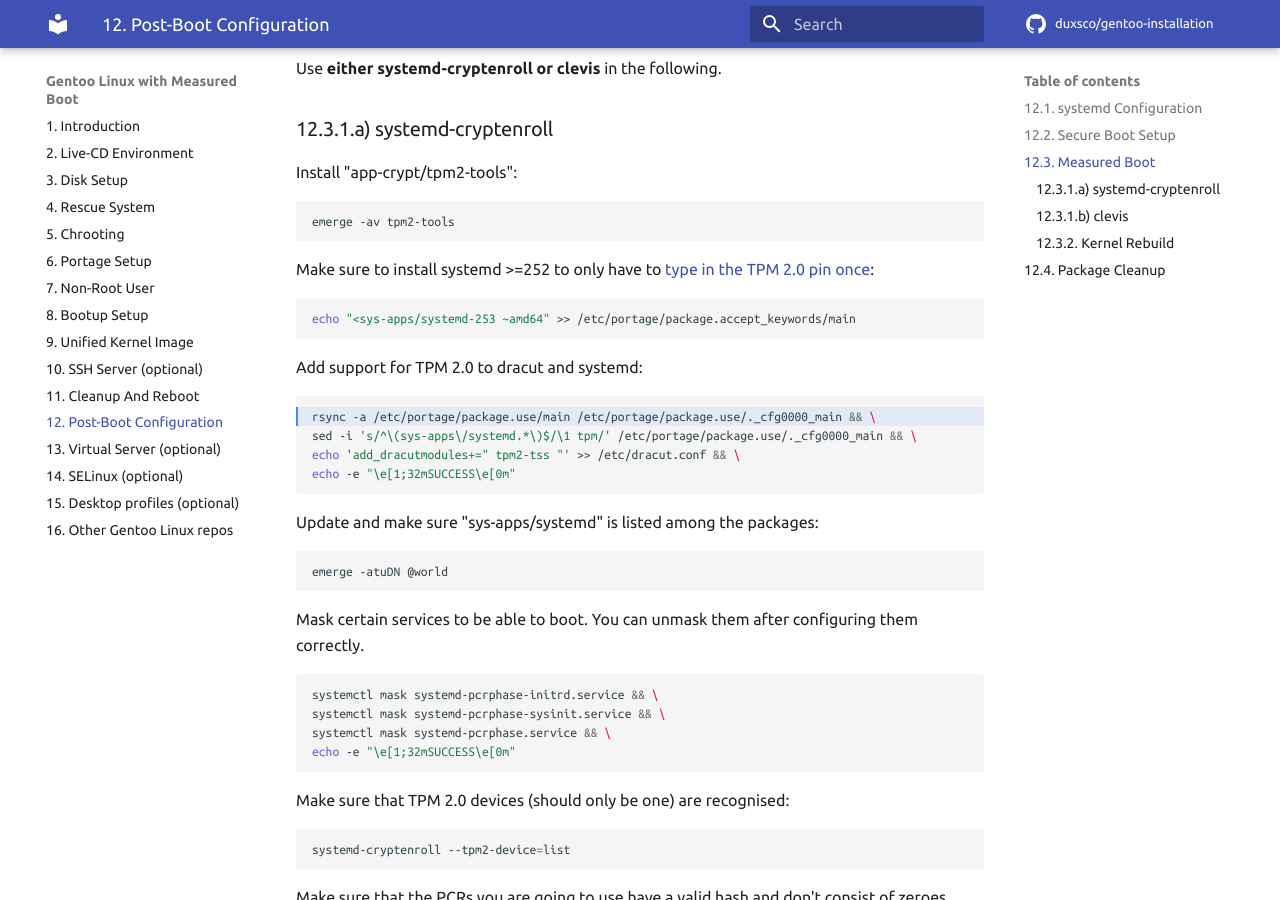
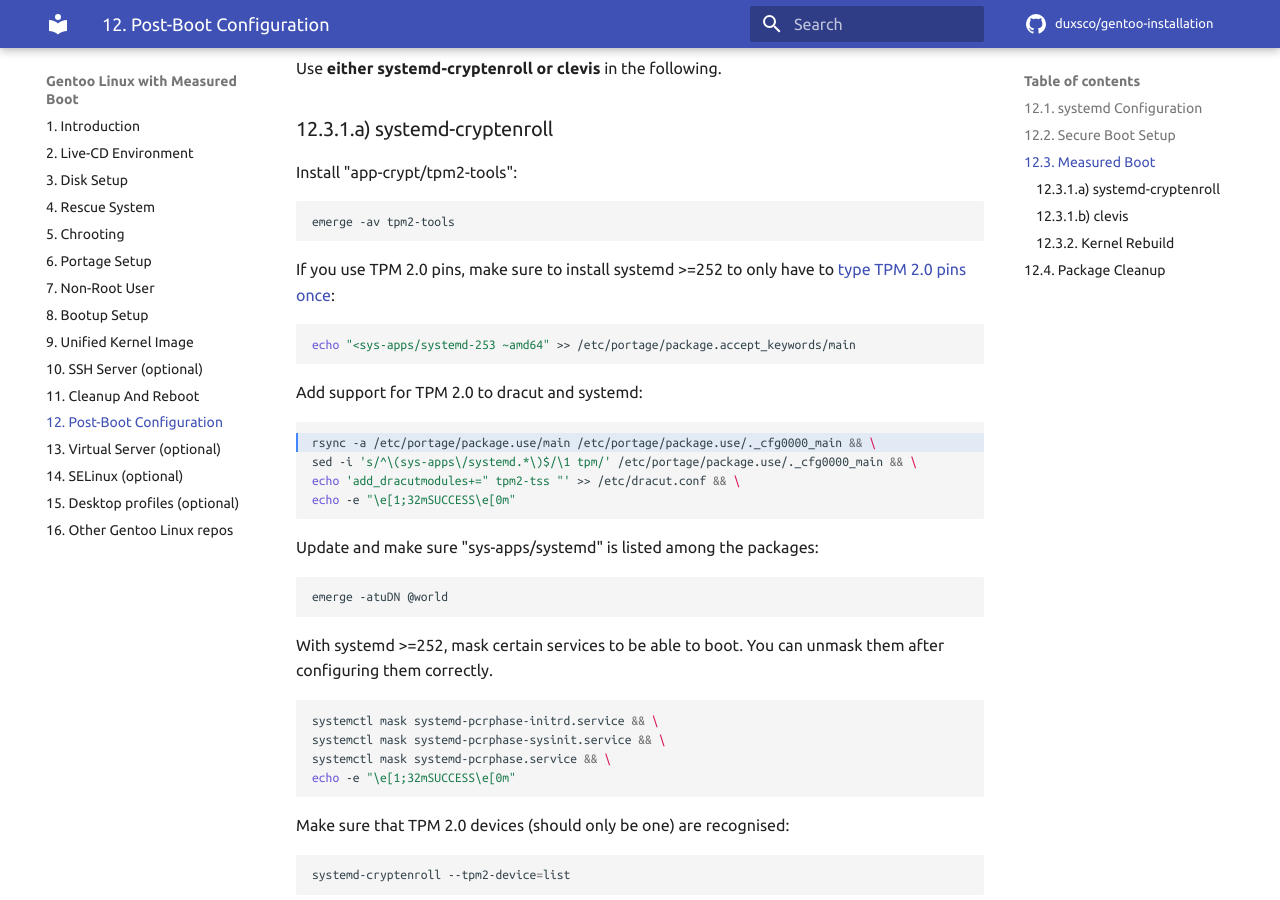
Before and after one commit to duxsco/gentoo-installation, an MkDocs documentation site: the page built from docs/post-boot_configuration.md, in a window 1280 px wide and 900 px high, scrolled down 2404 px. Built offline with MkDocs 1.6.1 and Material for MkDocs 9.7.7, drawn with Linux system fonts in a browser that asks for light colours; comment, search, counter and statistics services are not loaded.

Commit message:
Clarify systemd >=252 info

````diff
--- a/docs/post-boot_configuration.md
+++ b/docs/post-boot_configuration.md
@@ -112,7 +112,7 @@ Install "app-crypt/tpm2-tools":
 emerge -av tpm2-tools
 ```
 
-Make sure to install systemd >=252 to only have to [type in the TPM 2.0 pin once](https://github.com/systemd/systemd/pull/23511):
+If you use TPM 2.0 pins, make sure to install systemd >=252 to only have to [type TPM 2.0 pins once](https://github.com/systemd/systemd/pull/23511):
 
 ```shell
 echo "<sys-apps/systemd-253 ~amd64" >> /etc/portage/package.accept_keywords/main
@@ -133,7 +133,7 @@ Update and make sure "sys-apps/systemd" is listed among the packages:
 emerge -atuDN @world
 ```
 
-Mask certain services to be able to boot. You can unmask them after configuring them correctly.
+With systemd >=252, mask certain services to be able to boot. You can unmask them after configuring them correctly.
 
 ```shell
 systemctl mask systemd-pcrphase-initrd.service && \
````
